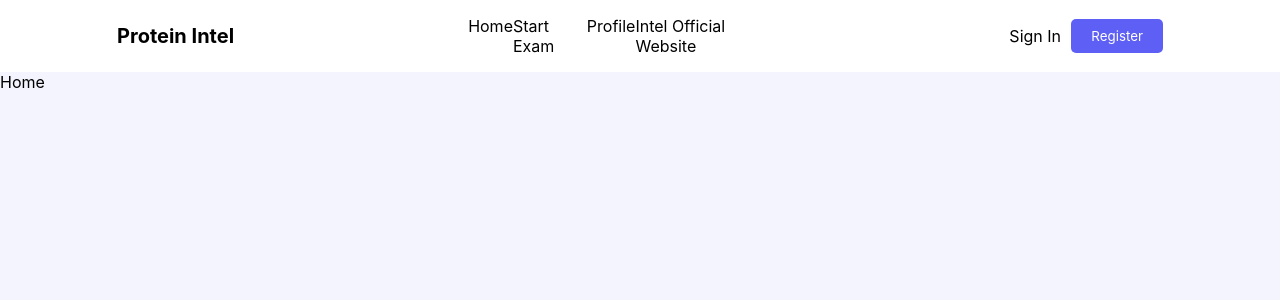
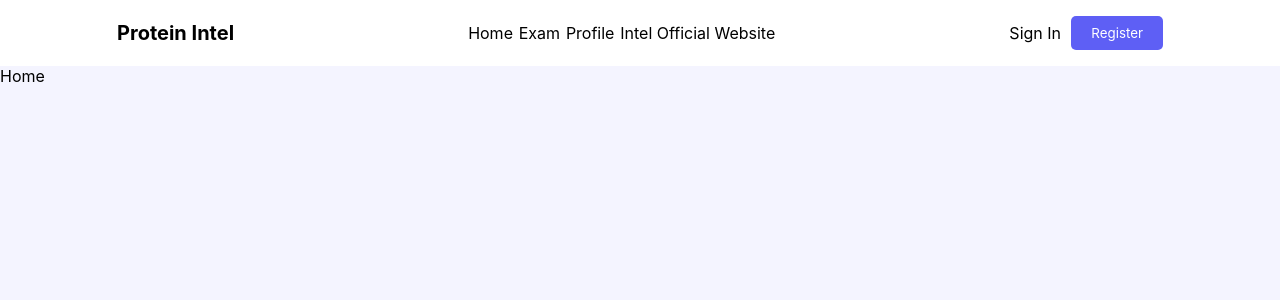
Before and after one commit to adelaidebonfamille/protein-intel, a React (Vite) app in the folder Client/: page / in a window 1280 px wide. Shown: the top 300 px of the page. Built offline with nearby package versions, Linux system fonts and the light colour scheme.

Commit message:
Adjusting Navbar

```diff
--- a/Client/src/Components/Navbar/Navbar.jsx
+++ b/Client/src/Components/Navbar/Navbar.jsx
@@ -15,7 +15,7 @@ const Navbar = () => {
 					<Link to={"/"}>Home</Link>
 				</li>
 				<li>
-					<Link to={"/exam"}>Start Exam</Link>
+					<Link to={"/exam"}>Exam</Link>
 				</li>
 				<li>
 					<Link to={"/profile"}>Profile</Link>
```
